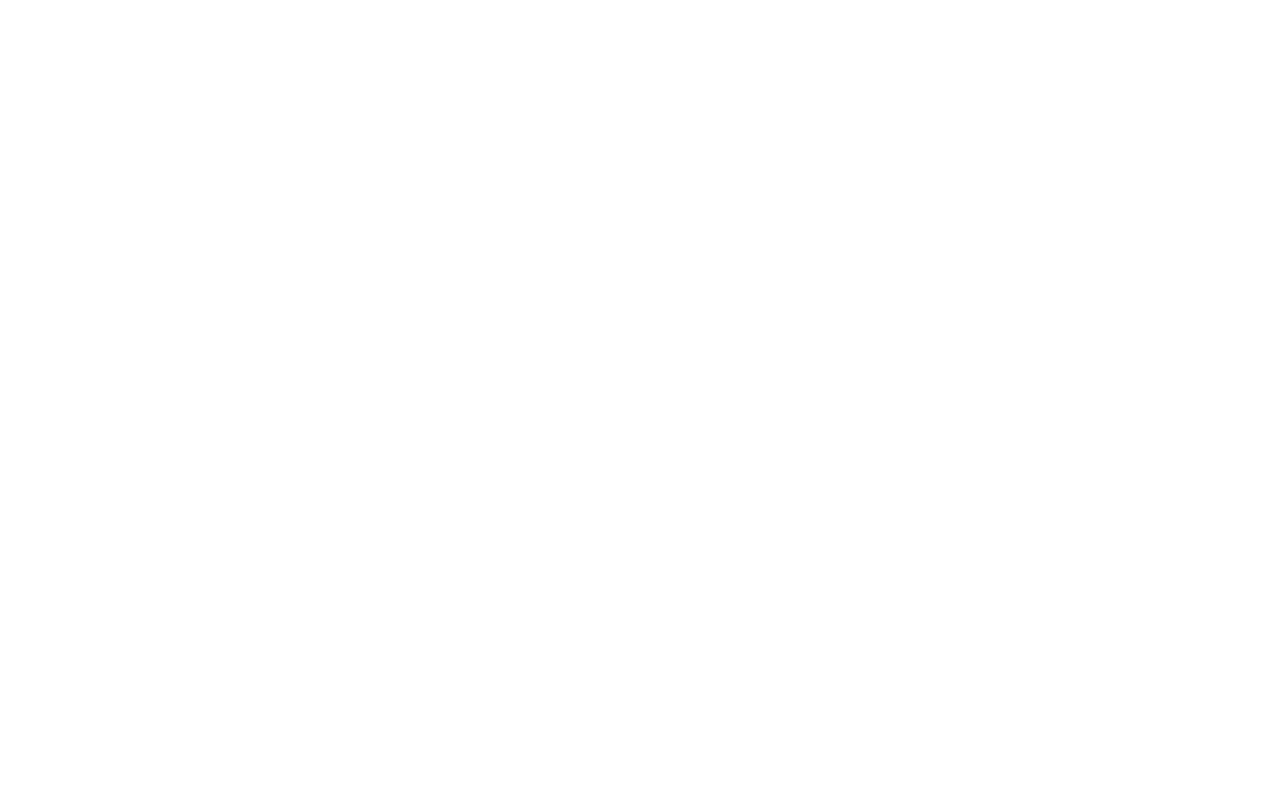
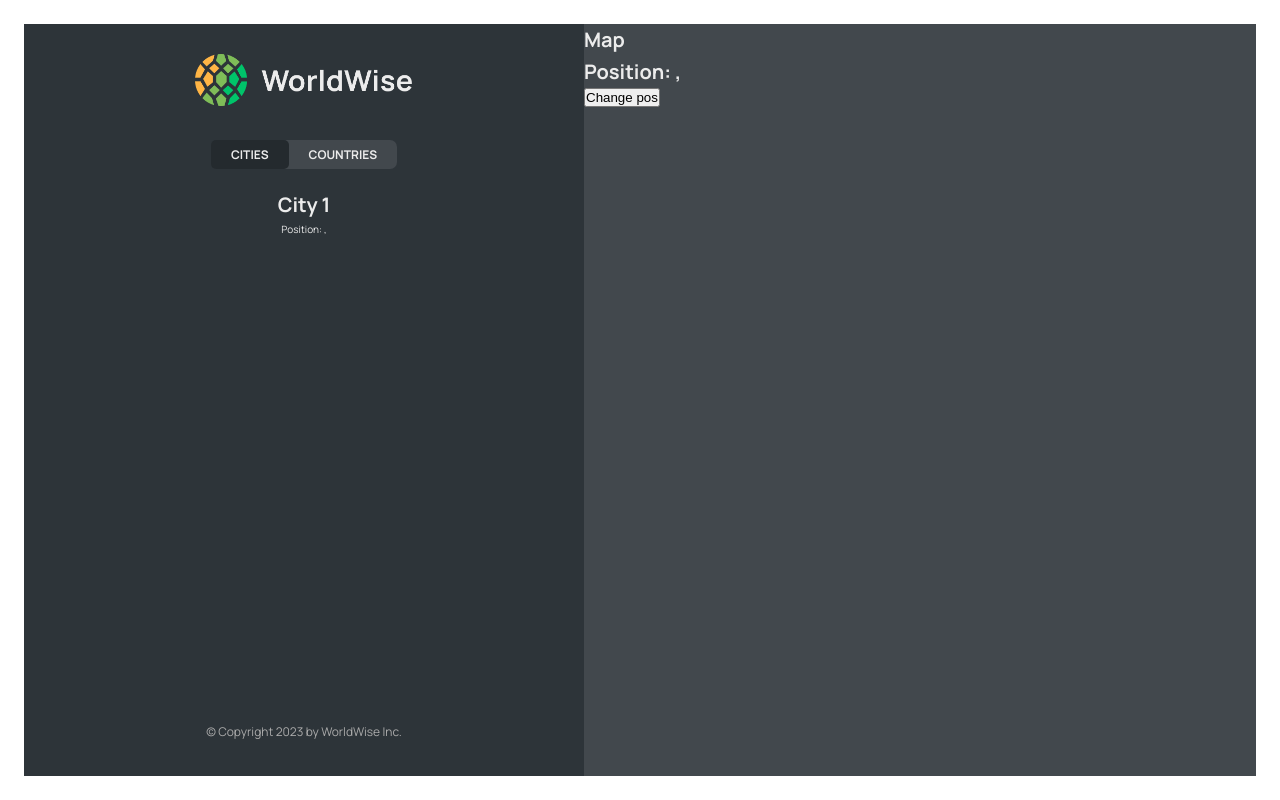
Before and after one commit to JaredY3325/worldwise, a React (Vite) app: page /app/cities/1 in a window 1280 px wide. Before the commit this address had no page. Built offline with nearby package versions, Linux system fonts and the light colour scheme; data requests are answered from the project's data file.

Commit message:
Learned URL state management and programmic navigation

```diff
--- a/data/cities.json
+++ b/data/cities.json
@@ -35,6 +35,30 @@
         "lng": 13.376933665713324
       },
       "id": 98443197
+    },
+    {
+      "cityName": "Barcelona",
+      "country": "Spain",
+      "emoji": "🇪🇸",
+      "date": "2027-07-15T08:22:53.976Z",
+      "notes": "",
+      "position": {
+        "lat": 40.46635901755316,
+        "lng": -3.7133789062500004
+      },
+      "id": 17806752
+    },
+    {
+      "cityName": "Naples",
+      "country": "Germany",
+      "emoji": "🇩🇪",
+      "date": "2027-02-12T09:24:11.863Z",
+      "notes": "Amazing 😃",
+      "position": {
+        "lat": 52.53586782505711,
+        "lng": 13.376933665713324
+      },
+      "id": 984431971
     }
   ]
 }
--- a/src/App.jsx
+++ b/src/App.jsx
@@ -1,11 +1,14 @@
-import { BrowserRouter, Routes, Route } from "react-router-dom";
+import { BrowserRouter, Routes, Route, Navigate } from "react-router-dom";
+import { useEffect, useState } from "react";
 import Product from "./pages/Product";
 import Pricing from "./pages/Pricing";
 import Homepage from "./pages/Homepage";
 import AppLayout from "./pages/AppLayout";
 import Login from "./pages/Login";
 import CityList from "./components/CityList";
-import { useEffect, useState } from "react";
+import CountryList from "./components/CountryList";
+import City from "./components/City";
+import Form from "./components/Form";
 
 const BASE_URL = `http://localhost:8000`;
 
@@ -37,16 +40,18 @@ function App() {
         <Route path="pricing" element={<Pricing />} />
         <Route path="/login" element={<Login />} />
         <Route path="app" element={<AppLayout />}>
-          <Route
-            index
-            element={<CityList cities={cities} isLoading={isLoading} />}
-          />
+          <Route index element={<Navigate to="cities" replace />} />
           <Route
             path="cities"
             element={<CityList cities={cities} isLoading={isLoading} />}
           />
-          <Route path="countries" element={<p>Countries</p>} />
-          <Route path="form" element={<p>Form</p>} />
+
+          <Route path="cities/:id" element={<City />} />
+          <Route
+            path="countries"
+            element={<CountryList cities={cities} isLoading={isLoading} />}
+          />
+          <Route path="form" element={<Form />} />
         </Route>
 
         {/* <Route path="*" element={<PageNotFoung />} /> */}
--- /dev/null
+++ b/src/components/Button.jsx
@@ -0,0 +1,11 @@
+import styles from "./Button.module.css";
+
+function Button({ children, onClick, type }) {
+  return (
+    <button onClick={onClick} className={`${styles.btn} ${styles[type]}`}>
+      {children}
+    </button>
+  );
+}
+
+export default Button;
--- a/src/components/City.jsx
+++ b/src/components/City.jsx
@@ -1,3 +1,4 @@
+import { useParams, useSearchParams } from "react-router-dom";
 import styles from "./City.module.css";
 
 const formatDate = (date) =>
@@ -9,6 +10,11 @@ const formatDate = (date) =>
   }).format(new Date(date));
 
 function City() {
+  const { id } = useParams();
+  const [searchParams, setSearchParams] = useSearchParams();
+  const lat = searchParams.get("lat");
+  const lng = searchParams.get("lng");
+
   // TEMP DATA
   const currentCity = {
     cityName: "Lisbon",
@@ -20,41 +26,47 @@ function City() {
   const { cityName, emoji, date, notes } = currentCity;
 
   return (
-    <div className={styles.city}>
-      <div className={styles.row}>
-        <h6>City name</h6>
-        <h3>
-          <span>{emoji}</span> {cityName}
-        </h3>
-      </div>
+    <>
+      <h1>City {id}</h1>{" "}
+      <p>
+        Position: {lng}, {lat}
+      </p>
+    </>
+    // <div className={styles.city}>
+    //   <div className={styles.row}>
+    //     <h6>City name</h6>
+    //     <h3>
+    //       <span>{emoji}</span> {cityName}
+    //     </h3>
+    //   </div>
 
-      <div className={styles.row}>
-        <h6>You went to {cityName} on</h6>
-        <p>{formatDate(date || null)}</p>
-      </div>
+    //   <div className={styles.row}>
+    //     <h6>You went to {cityName} on</h6>
+    //     <p>{formatDate(date || null)}</p>
+    //   </div>
 
-      {notes && (
-        <div className={styles.row}>
-          <h6>Your notes</h6>
-          <p>{notes}</p>
-        </div>
-      )}
+    //   {notes && (
+    //     <div className={styles.row}>
+    //       <h6>Your notes</h6>
+    //       <p>{notes}</p>
+    //     </div>
+    //   )}
 
-      <div className={styles.row}>
-        <h6>Learn more</h6>
-        <a
-          href={`https://en.wikipedia.org/wiki/${cityName}`}
-          target="_blank"
-          rel="noreferrer"
-        >
-          Check out {cityName} on Wikipedia &rarr;
-        </a>
-      </div>
+    //   <div className={styles.row}>
+    //     <h6>Learn more</h6>
+    //     <a
+    //       href={`https://en.wikipedia.org/wiki/${cityName}`}
+    //       target="_blank"
+    //       rel="noreferrer"
+    //     >
+    //       Check out {cityName} on Wikipedia &rarr;
+    //     </a>
+    //   </div>
 
-      <div>
-        <ButtonBack />
-      </div>
-    </div>
+    //   <div>
+    //     <ButtonBack />
+    //   </div>
+    // </div>
   );
 }
 
--- a/src/components/CityItem.jsx
+++ b/src/components/CityItem.jsx
@@ -1,3 +1,4 @@
+import { Link } from "react-router-dom";
 import styles from "./CityItem.module.css";
 
 const formatDate = (date) =>
@@ -9,14 +10,19 @@ const formatDate = (date) =>
   }).format(new Date(date));
 
 function CityItem({ city }) {
-  const { cityName, emoji, date } = city;
+  const { cityName, emoji, date, id, position } = city;
 
   return (
-    <li className={styles.cityItem}>
-      <span className={styles.emoji}>{emoji}</span>
-      <h3 className={styles.name}>{cityName}</h3>
-      <time className={styles.date}>({formatDate(date)})</time>
-      <button className={styles.deleteBtn}>&times;</button>
+    <li>
+      <Link
+        className={styles.cityItem}
+        to={`${id}?lat=${position.lat}&lng=${position.lng}`}
+      >
+        <span className={styles.emoji}>{emoji}</span>
+        <h3 className={styles.name}>{cityName}</h3>
+        <time className={styles.date}>({formatDate(date)})</time>
+        <button className={styles.deleteBtn}>&times;</button>
+      </Link>
     </li>
   );
 }
--- /dev/null
+++ b/src/components/CountryList.jsx
@@ -0,0 +1,31 @@
+import styles from "./CountryList.module.css";
+import Spinner from "./Spinner";
+import CountryItem from "./CountryItem";
+import Message from "./Message";
+
+function CountryList({ cities, isLoading }) {
+  if (isLoading) return <Spinner />;
+  if (!cities.length)
+    return (
+      <Message
+        message="Add your first city by clicking on a
+  city on the map"
+      />
+    );
+
+  const countries = cities.reduce((arr, city) => {
+    if (!arr.map((el) => el.country).includes(city.country)) {
+      return [...arr, { country: city.country, emoji: city.emoji }];
+    } else return arr;
+  }, []);
+
+  return (
+    <ul className={styles.countryList}>
+      {countries.map((country) => (
+        <CountryItem country={country} key={country.country} />
+      ))}
+    </ul>
+  );
+}
+
+export default CountryList;
--- a/src/components/Form.jsx
+++ b/src/components/Form.jsx
@@ -3,6 +3,8 @@
 import { useState } from "react";
 
 import styles from "./Form.module.css";
+import Button from "./Button";
+import { useNavigate } from "react-router-dom";
 
 export function convertToEmoji(countryCode) {
   const codePoints = countryCode
@@ -13,8 +15,10 @@ export function convertToEmoji(countryCode) {
 }
 
 function Form() {
+  const navigate = useNavigate();
+
   const [cityName, setCityName] = useState("");
-  const [country, setCountry] = useState("");
+  // const [country, setCountry] = useState("");
   const [date, setDate] = useState(new Date());
   const [notes, setNotes] = useState("");
 
@@ -49,8 +53,16 @@ function Form() {
       </div>
 
       <div className={styles.buttons}>
-        <button>Add</button>
-        <button>&larr; Back</button>
+        <Button type="primary">Add</Button>
+        <Button
+          type="back"
+          onClick={(e) => {
+            e.preventDefault();
+            navigate(-1);
+          }}
+        >
+          &larr; Back
+        </Button>
       </div>
     </form>
   );
--- a/src/components/Map.jsx
+++ b/src/components/Map.jsx
@@ -1,7 +1,24 @@
+import { useNavigate, useSearchParams } from "react-router-dom";
 import styles from "./Map.module.css";
 
 function Map() {
-  return <div className={styles.mapContainer}>Map</div>;
+  const navigate = useNavigate();
+
+  const [searchParams, setSearchParams] = useSearchParams();
+  const lat = searchParams.get("lat");
+  const lng = searchParams.get("lng");
+
+  return (
+    <div className={styles.mapContainer} onClick={() => navigate("form")}>
+      <h1>Map</h1>
+      <h1>
+        Position: {lat}, {lng}
+      </h1>
+      <button onClick={() => setSearchParams({ lat: 23, lng: 50 })}>
+        Change pos
+      </button>
+    </div>
+  );
 }
 
 export default Map;
```
